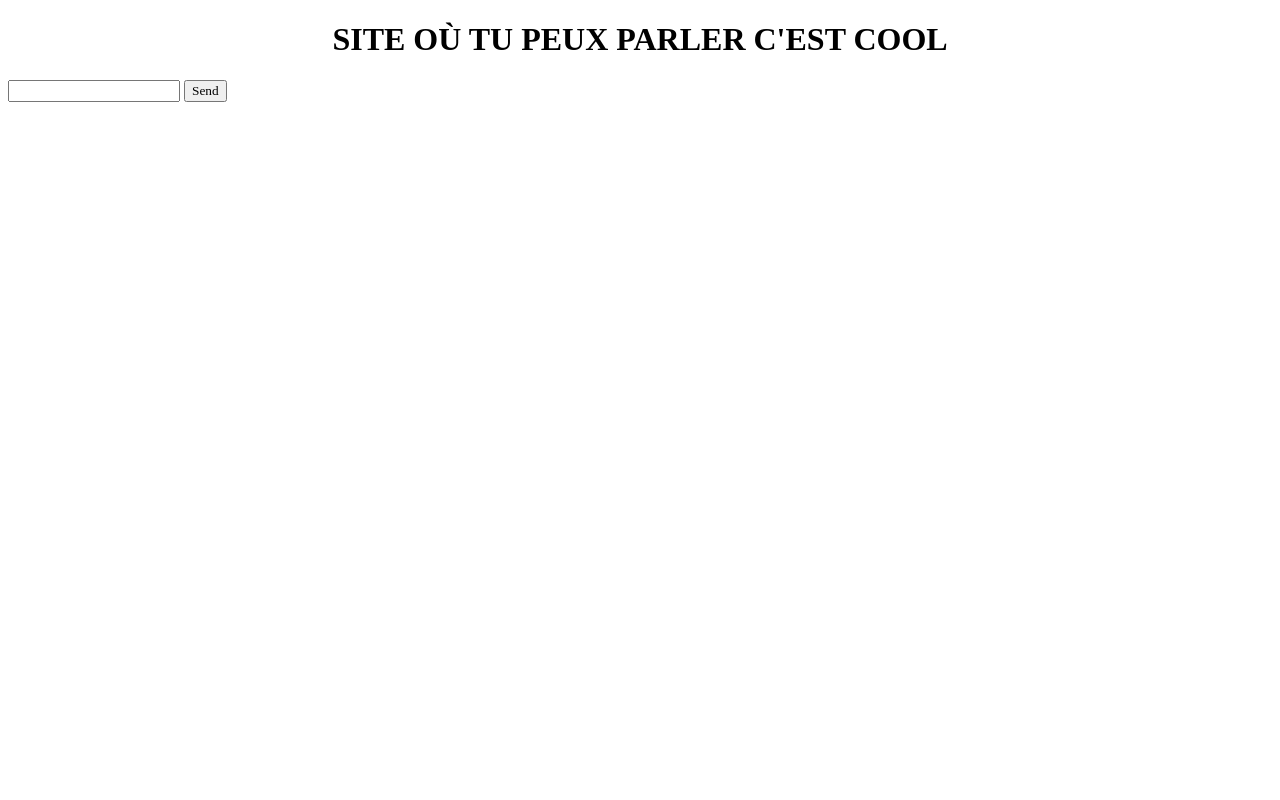
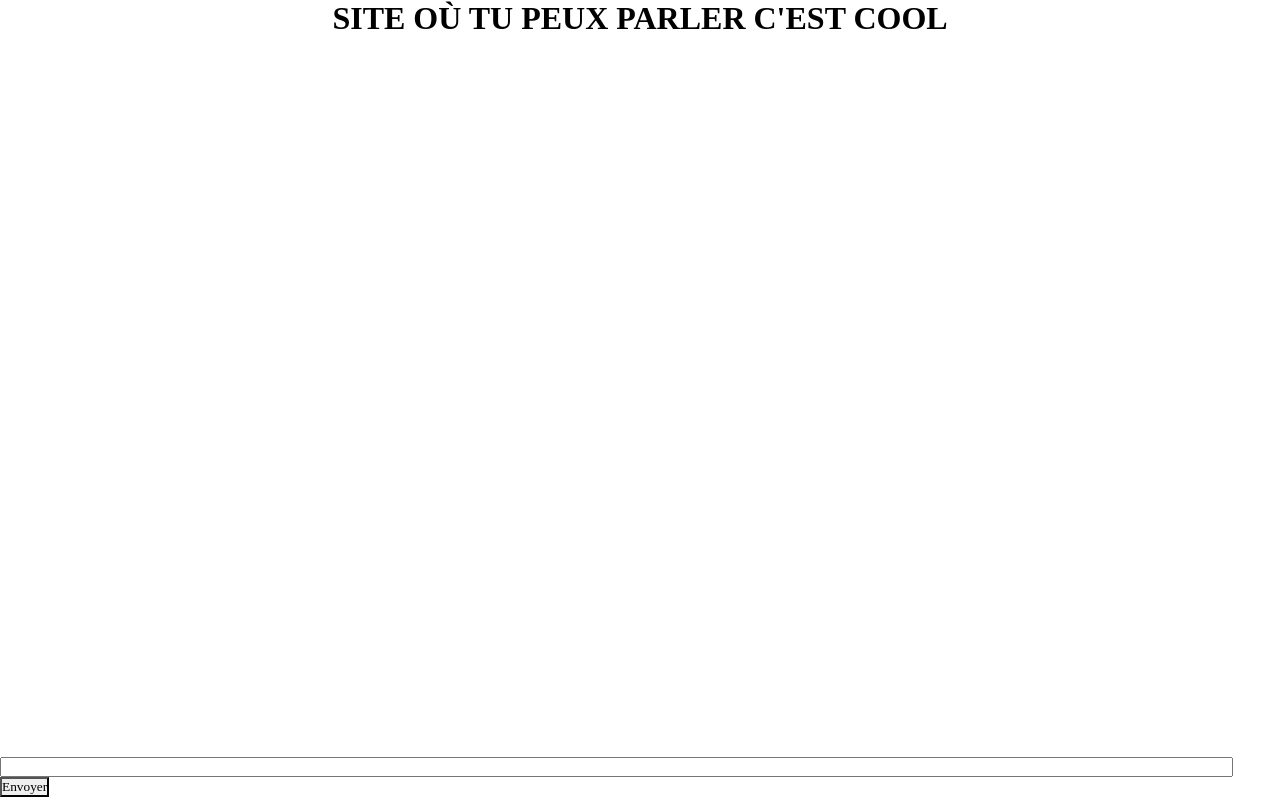
Before and after one commit to BrieucCaillot/ChatNodeJS, a website: page index.html in a window 1280 px wide. Drawn offline with nearby package versions, Linux system fonts and the light colour scheme; files that its build step writes are made by us from their sources; no server answers; files whose address does not match are found by name.

Commit message:
style again

```diff
--- a/assets/css/style.css
+++ b/assets/css/style.css
@@ -1,5 +1,8 @@
 * {
 	font-family: avenir;
+    overflow: hidden;
+    margin: 0;
+    padding: 0;
 }
 
 h1{
@@ -9,3 +12,16 @@ h1{
 ul {
     text-align: center;
 }
+#chat {
+    width: 100vw;
+    height: 90vh;
+}
+#write {
+    width: 100vw auto;
+}
+#write input {
+    width: 96vw;
+}
+#write button {
+    border-radius: 0;
+}
--- a/index.html
+++ b/index.html
@@ -10,10 +10,13 @@
 <body>
 <div>
 	<h1>SITE OÙ TU PEUX PARLER C'EST COOL</h1>
-	<ul></ul>
-	<input type="text" name="">
-	<button>Send</button>
-
+    <div id="chat">
+	    <ul></ul>
+    </div>
+	<div id="write">
+        <input type="text">
+        <button>Envoyer</button>
+    </div>
 	<script type="text/javascript" src="../static/js/script.js"></script>
 </div>
 
```
